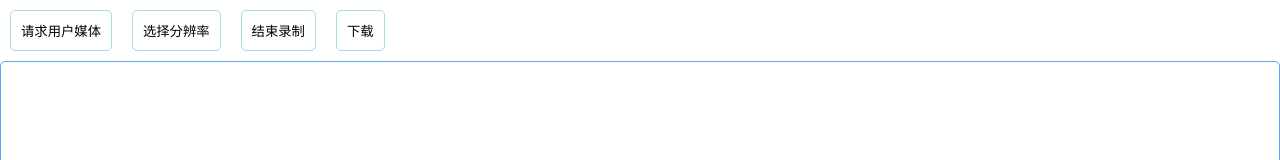
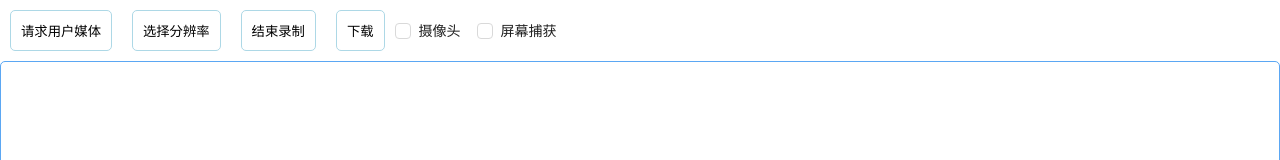
Before and after one commit to xishuianfeng/recorder-demo, a React (Vite) app: page /recorder in a window 1280 px wide. Shown: the top 160 px of the page. Built offline with nearby package versions, Linux system fonts and the light colour scheme.

Commit message:
增加摄像头，屏幕捕获选项

```diff
--- a/src/views/recorder/Recorder.tsx
+++ b/src/views/recorder/Recorder.tsx
@@ -242,6 +242,21 @@ export const Component = () => {
   const startRecordButtonDisabled = !deviceId.audio || !deviceId.video
   const startButtonDisabled = (videoResolution.width === 0) && (videoResolution.height === 0)
 
+  const streamSourceOptions = [
+    {
+      label: "摄像头",
+      value: "camera",
+    },
+    {
+      label: "屏幕捕获",
+      value: "screen",
+    },
+  ]
+
+  const onChange: CheckboxGroupProps["onChange"] = (checked) => {
+    console.log("checked ===========>", checked)
+  }
+
   return (
     <div className="App">
       <div className="buttons">
@@ -249,6 +264,11 @@ export const Component = () => {
         <button onClick={onSelectResolution}>选择分辨率</button>
         <button onClick={onEnd}>结束录制</button>
         <button onClick={onDownload}>下载</button>
+        <Checkbox.Group
+          options={streamSourceOptions}
+          defaultValue={["Apple"]}
+          onChange={onChange}
+        />
       </div>
       <div className="video-container">
         <video ref={videoRef} autoPlay></video>
```
